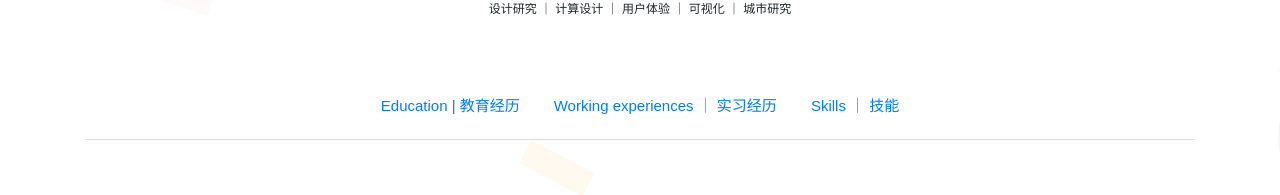
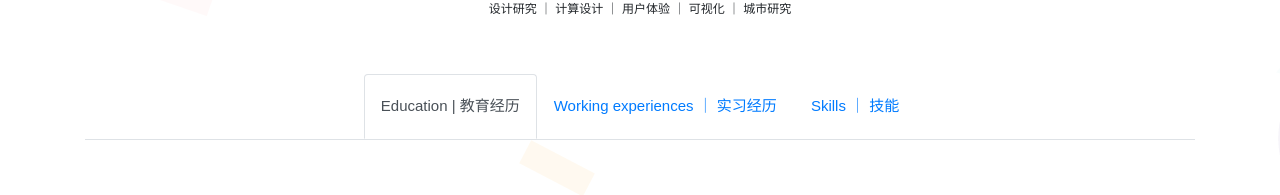
Before and after one commit to JunLR/Portfolio, a plain HTML site: page about.html in a window 1280 px wide. Shown: the part 309-504 px from the top of the page. Drawn offline with Linux system fonts and the light colour scheme.

Commit message:
Update about.html

```diff
--- a/about.html
+++ b/about.html
@@ -136,7 +136,7 @@
                     <ul id="myTab" class="nav nav-tabs justify-content-center" >
 
                         <li class="active">
-                            <a class='nav-link' href="#edu" data-toggle="tab">Education | 教育经历</a></li>
+                            <a class='nav-link active' href="#edu" data-toggle="tab">Education | 教育经历</a></li>
                         <li><a class='nav-link' href="#work" data-toggle="tab">Working experiences ｜ 实习经历</a></li>
                         <li><a class='nav-link' href="#skill" data-toggle="tab">Skills ｜ 技能</a></li>
                         <!-- <li class="dropdown">
```
